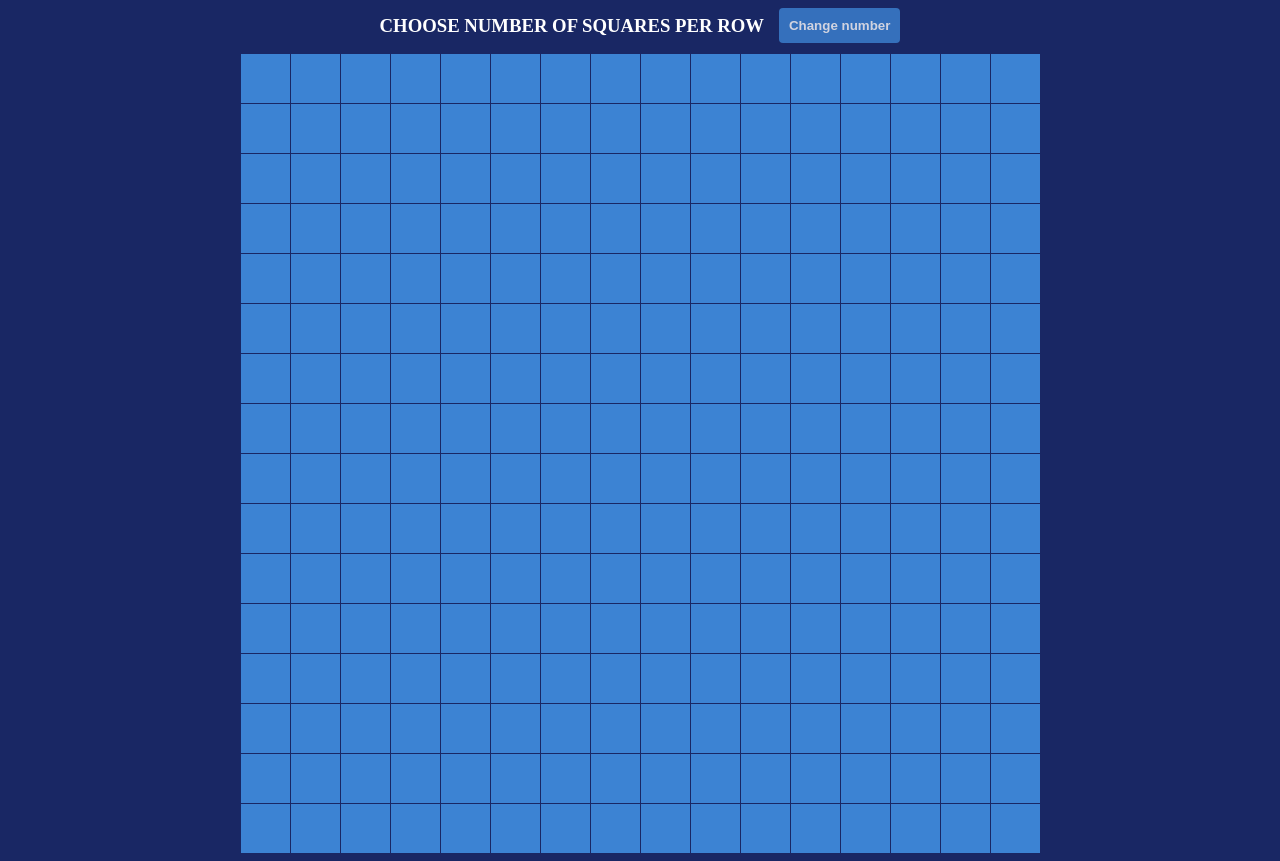
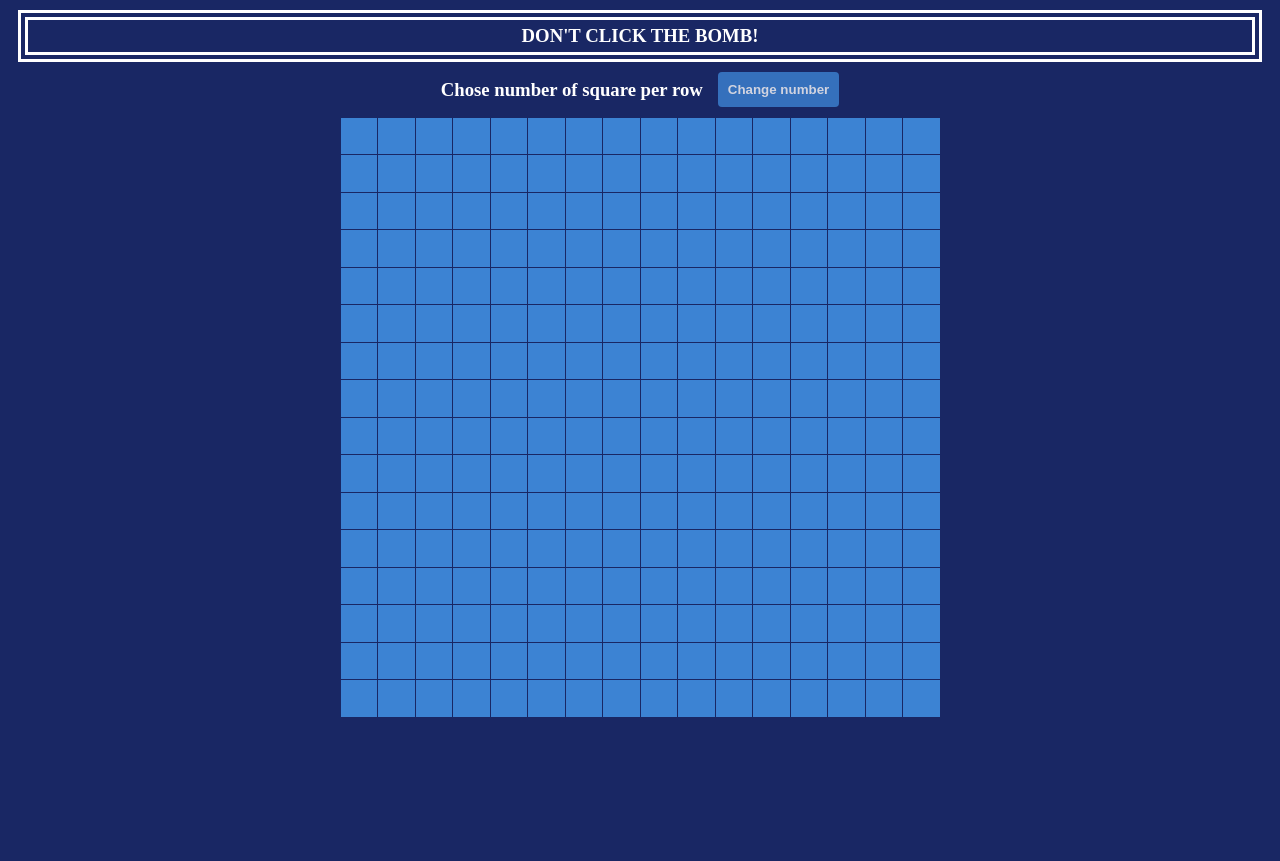
Before and after one commit to NachoRam123/SKETCH, a plain HTML site: page index.html in a window 1280 px wide. After the commit the page ends 800 px from the top, so only its background shows below. Drawn offline with Linux system fonts and the light colour scheme.

Commit message:
Change game over msg and add game description

```diff
--- a/index.html
+++ b/index.html
@@ -9,8 +9,11 @@
     <script src='main.js' defer></script>
 </head>
 <body>
+    <div class="gameDescription">
+        <h3>DON'T CLICK THE BOMB!</h3>
+    </div>
     <div id="header">
-        <h3>CHOOSE NUMBER OF SQUARES PER ROW</h3>
+        <h3>Chose number of square per row</h3>
         <button>Change number</button>
     </div>
     <div id="grid_container">
--- a/main.css
+++ b/main.css
@@ -2,9 +2,25 @@ body {
     background-color: rgb(25, 39, 100);
 }
 
+.gameDescription {
+    /* display: flex; */
+    /* margin: auto; */
+    text-align: center;
+    margin: 10px;
+    /* align-items: center; */
+
+}
+.gameDescription h3 {
+    border-color: white;
+    border: 10px;
+    border-style: double;
+    padding: 5px;
+    /* background-color: aqua; */
+}
+
 #grid_container {
-    height: 800px;
-    width: 800px;
+    height: 600px;
+    width: 600px;
     margin: auto;
     background-color: rgb(25, 39, 100);
     display: flex;
--- a/main.js
+++ b/main.js
@@ -21,7 +21,7 @@ function createGrid(number) {
     }
     // Add a boom in a random square
     let random = (Math.round(Math.random() * contador)).toString();
-    let randomSquare = document.getElementById('1');
+    let randomSquare = document.getElementById(random);
     randomSquare.classList.add('boom')
 }
 
@@ -62,7 +62,7 @@ function changeColor(e) {
   }
 
   function endGame () {
-    alert('Perdisteeee');
+    alert('BOOOOOOOOOOOMMM\nGame Over');
     createGrid(16);
     mouseDown = true
   }
```
